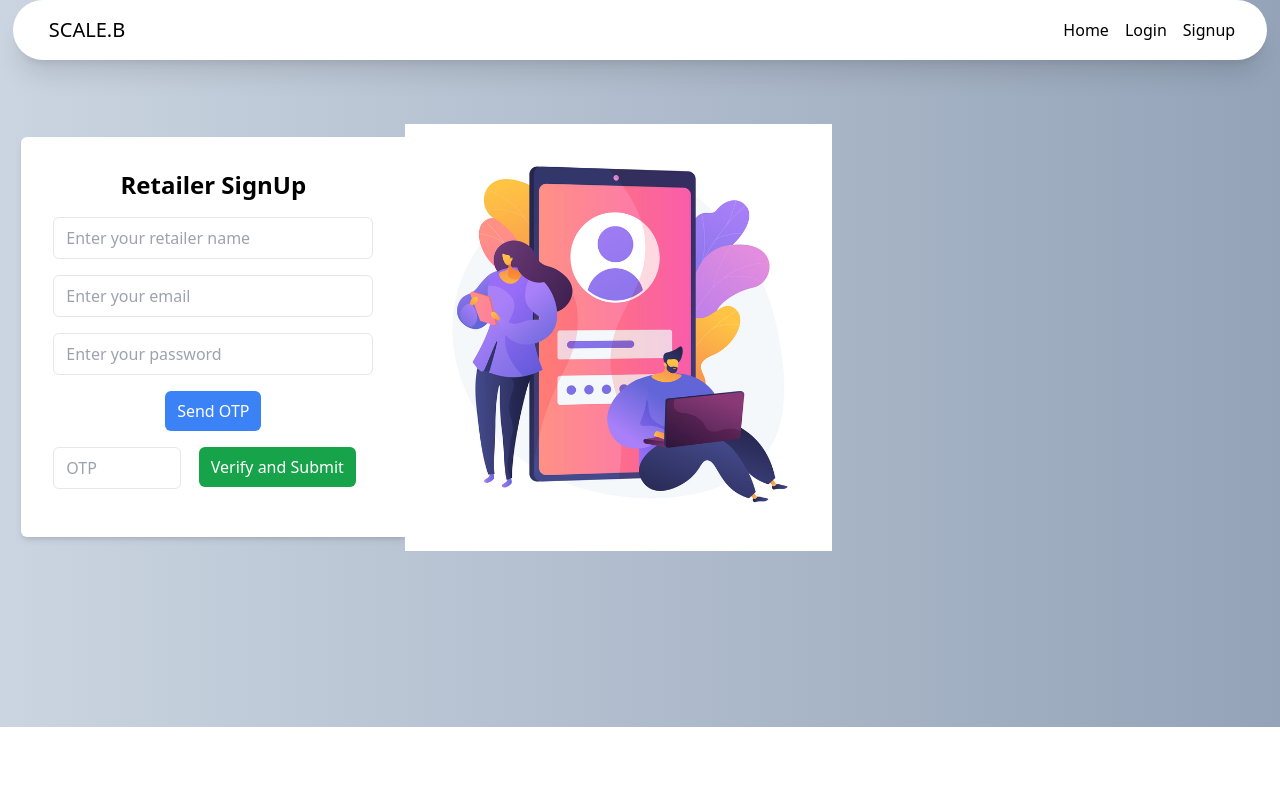
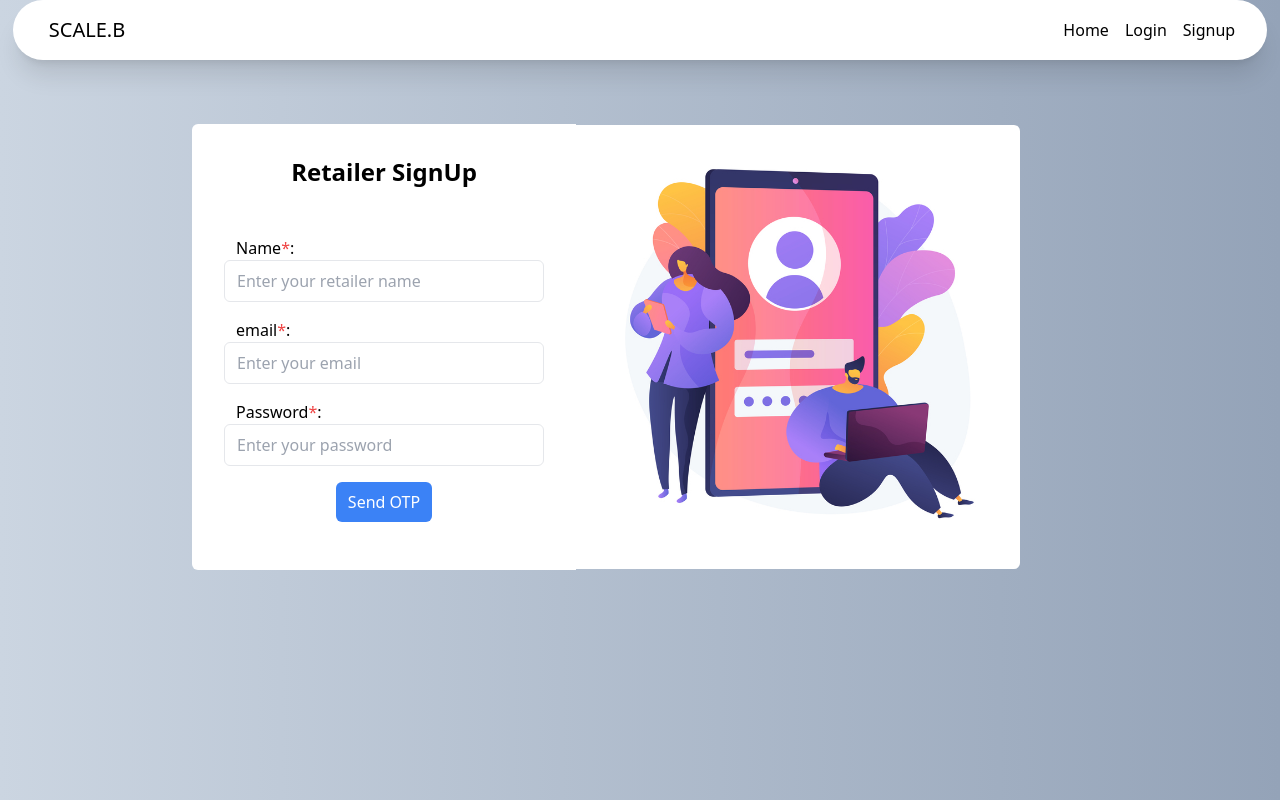
Before and after one commit to ahammedalip/scaleb_frontend, a React (Vite) app: page /retail/signup in a window 1280 px wide. Built offline with nearby package versions, Linux system fonts and the light colour scheme; a web font is replaced by a local one.

Commit message:
verify otp is almost completed

```diff
--- a/src/components/Retailer/signup/Retailer.signup.tsx
+++ b/src/components/Retailer/signup/Retailer.signup.tsx
@@ -1,7 +1,6 @@
 import React, { ChangeEvent, FormEvent, useEffect, useState } from 'react'
 import { useNavigate } from 'react-router-dom';
 import api from '../../../axios/api.ts'
-// import './retailer.signup.css'
 
 
 interface FormData {
@@ -17,81 +16,146 @@ function Retailersignup() {
   const [formData, setFormData] = useState<FormData>({})
   const [otp, setOTP] = useState<string>('')
   const [error, setError] = useState<string>('')
+  const [isOtpSent, setIsOtpSent] = useState(false);
+  const [passwordError, setPasswordError] = useState<string>('')
+
 
   const handleChange = async (e: ChangeEvent<HTMLInputElement>) => {
     setFormData({ ...formData, [e.target.id]: e.target.value })
+    setError('')
+    if (e.target.id === "password" && e.target.value.length < 6) {
+      setPasswordError('Password must contain 6 characters!')
+    } else {
+      setPasswordError('')
+    }
+
     console.log(formData);
   }
+  const validateFormData = () => {
+    const { retailerName, email, password } = formData;
+
+    // Check if retailerName is empty
+    if (!retailerName || retailerName.trim() === '') {
+      setError('Retailer Name is required.');
+      return false;
+    }
+
+    // Check if email is empty or invalid
+    if (!email || !/\S+@\S+\.\S+/.test(email)) {
+      setError('Please enter a valid email address.');
+      return false;
+    }
+
+    // Check if password is empty or too short
+    if (!password || password.length <  6) {
+      setError('Please enter a password');
+      return false;
+    }
+
+    // If we reach here, all fields are valid
+    setError('');
+    return true;
+  };
 
   const handleSubmitCred = async (e: FormEvent<HTMLFormElement>) => {
     e.preventDefault();
     console.log(formData);
+    console.log('validate',validateFormData);
+    if(!validateFormData()){
+
+      return;
+    }
     try {
-      const response = await api.post('/retailer/signup/verify_cred', formData,{
-        headers:{
+
+      const response = await api.post('/retailer/signup/verify_cred', formData, {
+        headers: {
           "Content-Type": "application/json"
         }
       })
       const data = response.data;
-    console.log('coming from retailer signup',data)
+      console.log('coming from retailer signup', data)
+      if (data.success === true && data.message == 'OTP send succesfully') {
+        setIsOtpSent(true);
+      }
 
     }
-    catch (err:any) {
+    catch (err: any) {
       console.log(err?.response.data);
       setError(err?.response.data.message || "An error occured");
     }
 
   }
-const handleOTPChange = async (e:ChangeEvent<HTMLInputElement>)=>{
+  const handleOTPChange = async (e: ChangeEvent<HTMLInputElement>) => {
     setOTP(e.target.value)
     console.log(otp);
 
   }
-const handleSubmitOTP = async (e:FormEvent<HTMLFormElement>)=>{
+  const handleSubmitOTP = async (e: FormEvent<HTMLFormElement>) => {
     e.preventDefault()
+    try {
+      const response =await api.post('/retailer/signup/verify_otp', otp, {
+        headers:{
+          "Content-Type": 'application/json'
+        }
+      })
+      const data = response.data;
+    } catch (error) {
 
+    }
     console.log(otp)
-
   }
 
   return (
-    <div className='bg-gradient-to-r from-slate-300 to-slate-400'>
+
+    <div className='bg-gradient-to-r from-slate-300 to-slate-400 min-h-screen'>
       {/* <div className='container'>    */}
       <div className='pt-11 flex'>
-        <div className='w-2/3 pt-20 pb-44'>
-          <div className=' flex items-center justify-center h-full'>
-            <div className=' bg-white bg-opacity-100 p-8 shadow-md rounded-tl-md rounded-bl-md w-96'>
+        <div className=' pt-20 '>
+          <div className=' flex items-center justify-center h-full '>
+            <div className=' ml-48 bg-white  p-8 shadow-left-bottom rounded-tl-md rounded-bl-md w-96'>
+              {!isOtpSent ? (
+
+
                 <form className=' grad' onSubmit={handleSubmitCred}>
                   <h2 className='text-2xl font-bold mb-4 text-center'> Retailer SignUp</h2>
-                <div className='mb-4'>
+                  <div className='mb-4 pt-4'>
                     {error && (
                       <div className="mb-4 text-red-500 text-center">{error}</div>
                     )}
                   </div>
                   <div className='mb-4'>
 
+                    <h1 className='ml-3'>Name<span className='text-red-500'>*</span>:</h1>
+                    <input type="text" id='retailerName' className='w-full px-3 py-2 border rounded-md focus:outline-none focus:border-blue-500' placeholder='Enter your retailer name' onChange={handleChange} />
 
-                  <input type="text" id='retailerName' className='w-full px-3 py-2 border rounded-md focus:outline-none focus:border-blue-500' placeholder='Enter your retailer name' onChange={handleChange} />
                   </div>
                   <div className='mb-4'>
+                    <h1 className='ml-3'>email<span className='text-red-500'>*</span>:</h1>
                     <input type="text" id='email' className='w-full px-3 py-2 border rounded-md focus:outline-none focus:border-blue-500' placeholder='Enter your email' onChange={handleChange} />
                   </div>
                   <div className='mb-4'>
+                    <h1 className='ml-3'>Password<span className='text-red-500'>*</span>:</h1>
+
                     <input type="password" id='password' className='w-full px-3 py-2 border rounded-md focus:outline-none focus:border-blue-500' placeholder='Enter your password' onChange={handleChange} />
+                    {passwordError && <div className="text-red-500 text-xs mt-1">{passwordError}</div>}
                   </div>
                   <div className='mb-4 text-center'>
                     <button
                       type="submit"
-                    className="w-auto px-3 text-center bg-blue-500 text-white py-2 rounded-md hover:bg-blue-600 transition duration-300"
+                      className="w-auto px-3 text-center bg-blue-500 text-white py-2 rounded-md hover:bg-blue-600 transition duration-300 disabled:bg-disabled disabled:text-disabled"
+                      disabled={!!passwordError}
                     >
                       Send OTP
                     </button>
                   </div>
                 </form >
+              ) : (
+                <div>
+                  <h2 className='text-2xl font-bold mb-4 text-center'>Submit OTP</h2>
                   <form onSubmit={handleSubmitOTP}>
                     <div className='mb-4 flex '>
                       <div className='flex-auto'>
-                    <input type="text" id='otp' className='w-32 px-3 py-2 border rounded-md focus:outline-none focus:border-blue-500' placeholder='OTP' onChange={handleOTPChange}/>
+                        <input type="text" id='otp' className='w-32 px-3 py-2 border rounded-md focus:outline-none focus:border-blue-500' placeholder='OTP' onChange={handleOTPChange} />
 
                       </div>
                       <div className='flex-auto'>
@@ -107,8 +171,11 @@ const handleSubmitOTP = async (e:FormEvent<HTMLFormElement>)=>{
 
                   </form>
                 </div>
-            <div className='w-1/2'>
-              <img src="../../../../public/images/signupSide.jpg" alt="" />
+
+              )}
+            </div>
+            <div className='shadow-bo rounded-tr-md rounded-br-md'>
+              <img src="../../../../public/images/signupSide.jpg" alt=""  className=' max-w-[444px] shadow-bottom-right rounded-tr-md rounded-br-md'/>
             </div>
           </div>
         </div>
--- a/tailwind.config.js
+++ b/tailwind.config.js
@@ -12,6 +12,17 @@ export default {
       rounded: {
         'full-tr-bl': '20% 40% 60% 10% / 70% 70% 10% 30%',
       },
+      backgroundColor: {
+        'disabled': '#cccccc', // Replace with the color you want for the disabled state
+      },
+      textColor: {
+        'disabled': '#ffffff', // Replace with the color you want for the text in the disabled state
+      },
+      // boxShadow: {
+      //   'bottom-right': '10px  10px  8px rgba(0,  0,  0,  0.25)',
+      //   'left-bottom': '-10px  10px  8px rgba(0,  0,  0,  0.25)',
+      //   // ... other custom box shadows
+      // },
     },
   },
   plugins: [],
```
Lines whose indentation alone changed are shown as unchanged.
